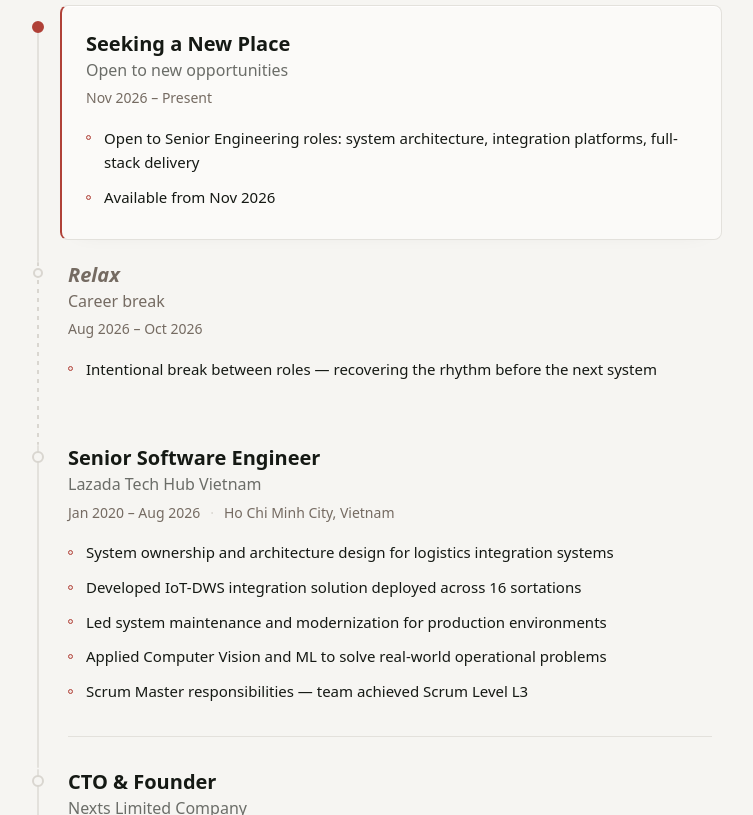
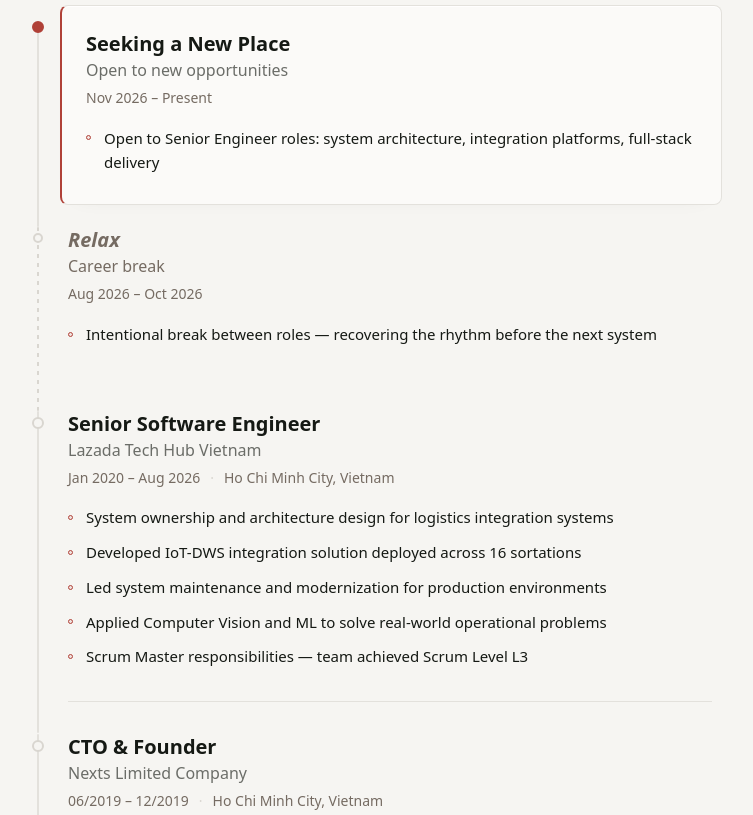
Before and after one commit to dong-nz/cv, a React (Vite) app: page / in a window 1280 px wide. Shown: the part 2900-3715 px from the top of the page, without its empty margins (8-761 px from the left). Built offline with nearby package versions, Linux system fonts and the light colour scheme.

Commit message:
fix(experience): senior engineer wording in the career-gap entry

```diff
--- a/src/data/experience.ts
+++ b/src/data/experience.ts
@@ -9,11 +9,10 @@ export const experiences: ExperienceEntry[] = [
     company: "Open to new opportunities",
     duration: "Nov 2026 – Present",
     responsibilities: [
-      "Sẵn sàng cho vai trò Senior Engineering: system architecture, integration platform, full-stack delivery",
+      "Sẵn sàng cho vai trò Senior Engineer: system architecture, integration platform, full-stack delivery",
     ],
     responsibilitiesEn: [
-      "Open to Senior Engineering roles: system architecture, integration platforms, full-stack delivery",
-      "Available from Nov 2026",
+      "Open to Senior Engineer roles: system architecture, integration platforms, full-stack delivery",
     ],
   },
   {
```
